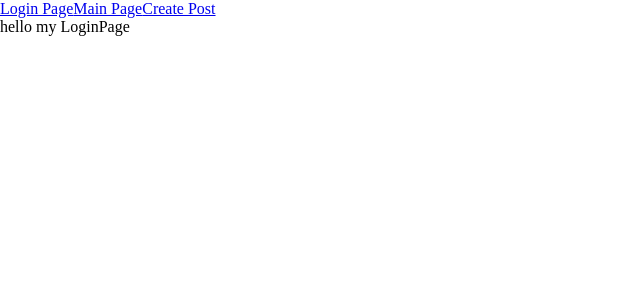
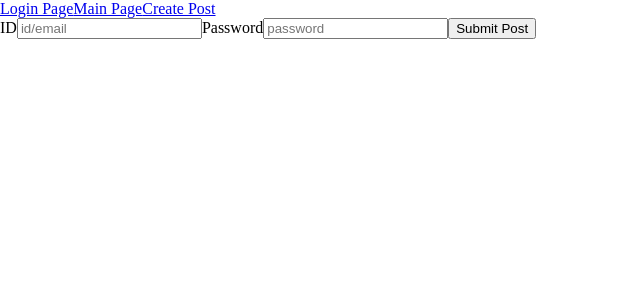
Before and after one commit to j9972/MyBlog, a React (Create React App) app in the folder client/: page / in a window 1280 px wide. Shown: the top 300 px of the page, without its empty margins (0-640 px from the left). Built offline with nearby package versions, Linux system fonts and the light colour scheme.

Commit message:
fixing error of inserting data to db

```diff
--- a/client/src/pages/LoginPage.js
+++ b/client/src/pages/LoginPage.js
@@ -1,9 +1,29 @@
-import React from 'react';
+import React, { useState } from 'react'
+import Axios from 'axios';
+import "../App.css"
+//id, password
+export default function LoginPage() {
+    const [userId, setUserId] = useState("");
+    const [userPassword, setUserPassword] = useState("");
 
-export default function LoginPage() {
+    const submitPost = () => {
+        Axios.post('http://localhost:3000/api/login',
+        {
+            userId: userId,
+            userPassword: userPassword,
+        });
+    }
+
     return (
-        <div className="LoginPage" >
-            hello my LoginPage
+        <div className="LogPage">
+            <div className="LoginPage">
+                <label>ID</label>
+                <input type="text" placeholder="id/email" onChange={(e) => {setUserId(e.target.value)}}/>
+                <label>Password</label>
+                <input type="password" placeholder="password" onChange={(e) => {setUserPassword(e.target.value)}}/>
+
+                <button onClick={submitPost}>Submit Post</button>
+            </div>
         </div>
     )
 }
```
Also changed, not shown: 2 other files (tests, documents, lock files or other folders).
